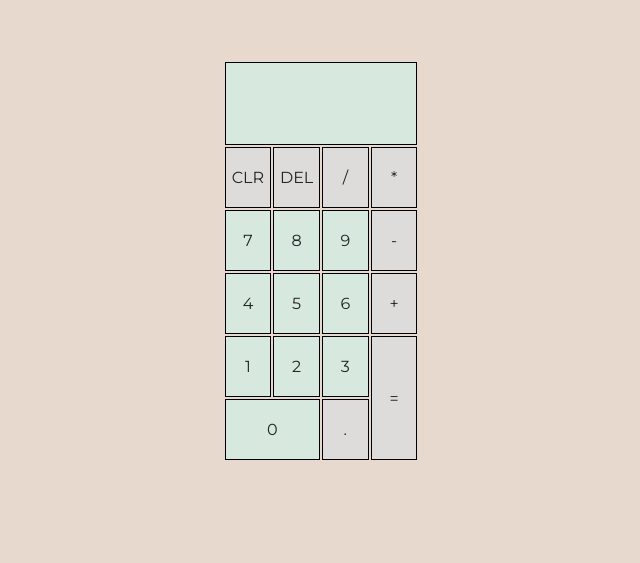
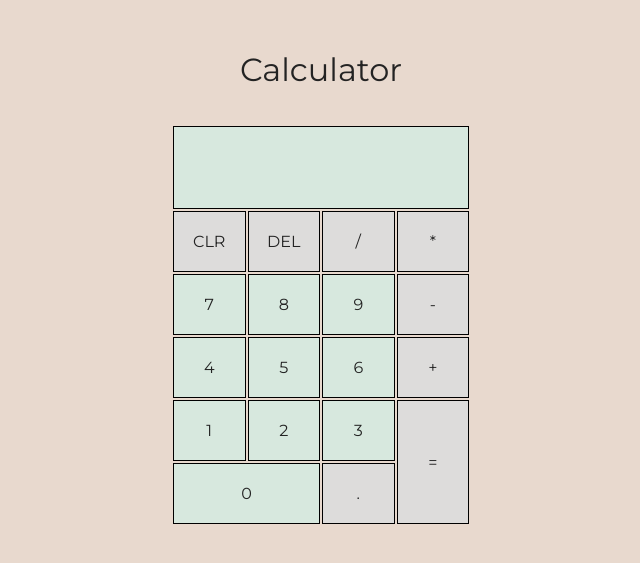
Before and after one commit to abletsang/calculator, a PHP site: page / in a window 1280 px wide. Shown: the top 563 px of the page, without its empty margins (319-959 px from the left). Run offline with PHP 8.4, Linux system fonts and the light colour scheme.

Commit message:
add a heading and fix the width

```diff
--- a/index.html
+++ b/index.html
@@ -10,6 +10,7 @@
 
 
 <div>
+	<h1>Calculator</h1>
 	<table>
 	<tbody>
 		<tr>
--- a/main.css
+++ b/main.css
@@ -2,17 +2,21 @@ body {
 	background: #e8d9ce;
 	text-align: center;
 	font-family: "Montserrat";
+	color: #232323;
 }
 
+h1 {
+	font-weight: 400;
+	margin-top: 50px;
+}
 
 table {
-	margin: 60px auto;
-	max-width: 600px;
+	margin: 35px auto;
+	min-width: 300px;
 }
 
 tbody {
-	max-width: 600px;
-	width: 35%;
+	min-width: 300px;
 }
 
 td {
@@ -48,10 +52,6 @@ td {
 	background-color: #d7e8de;
 }
 
-
-
 td {
 	background-color: #dddcdb;
-	color: #232323;
-
 }
```
